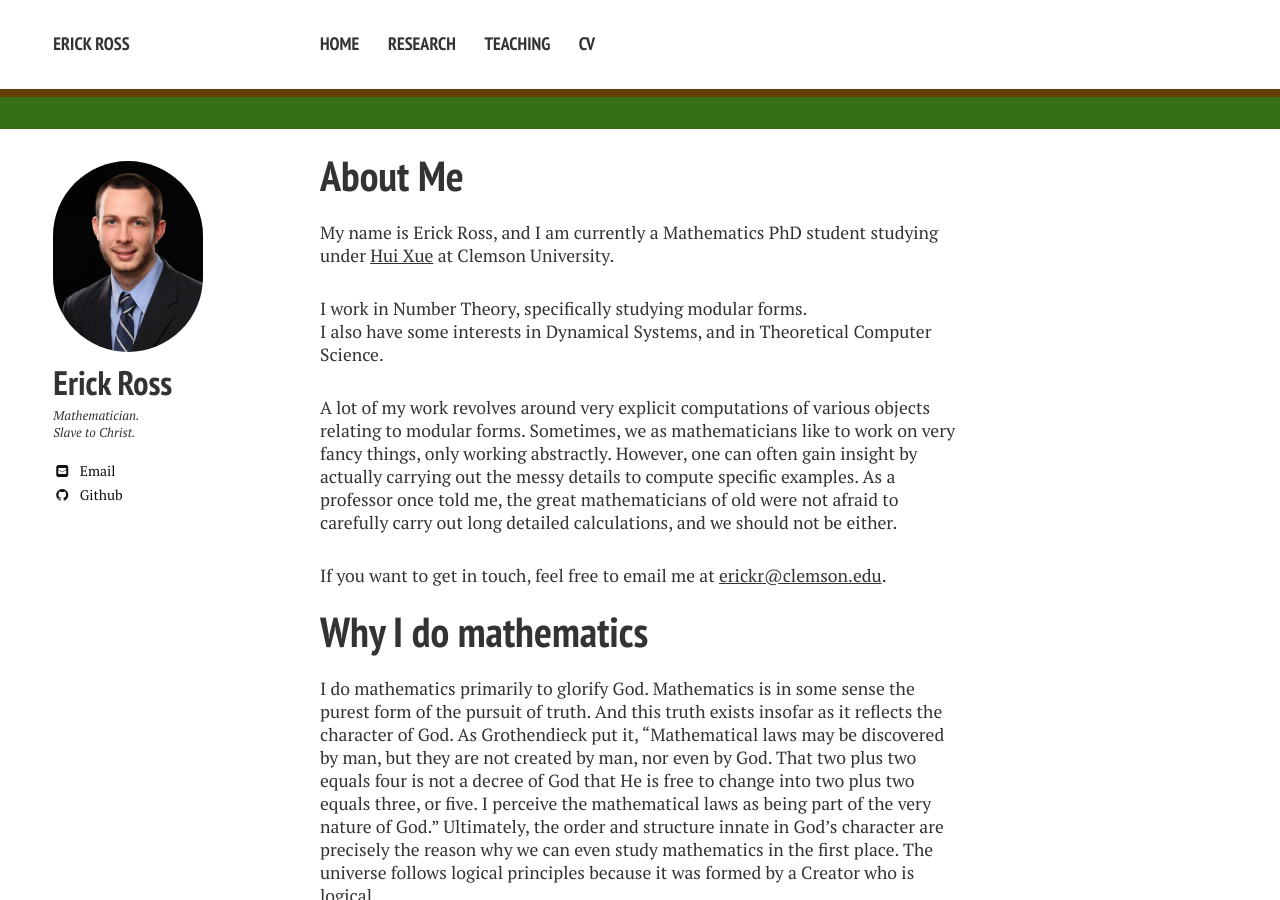
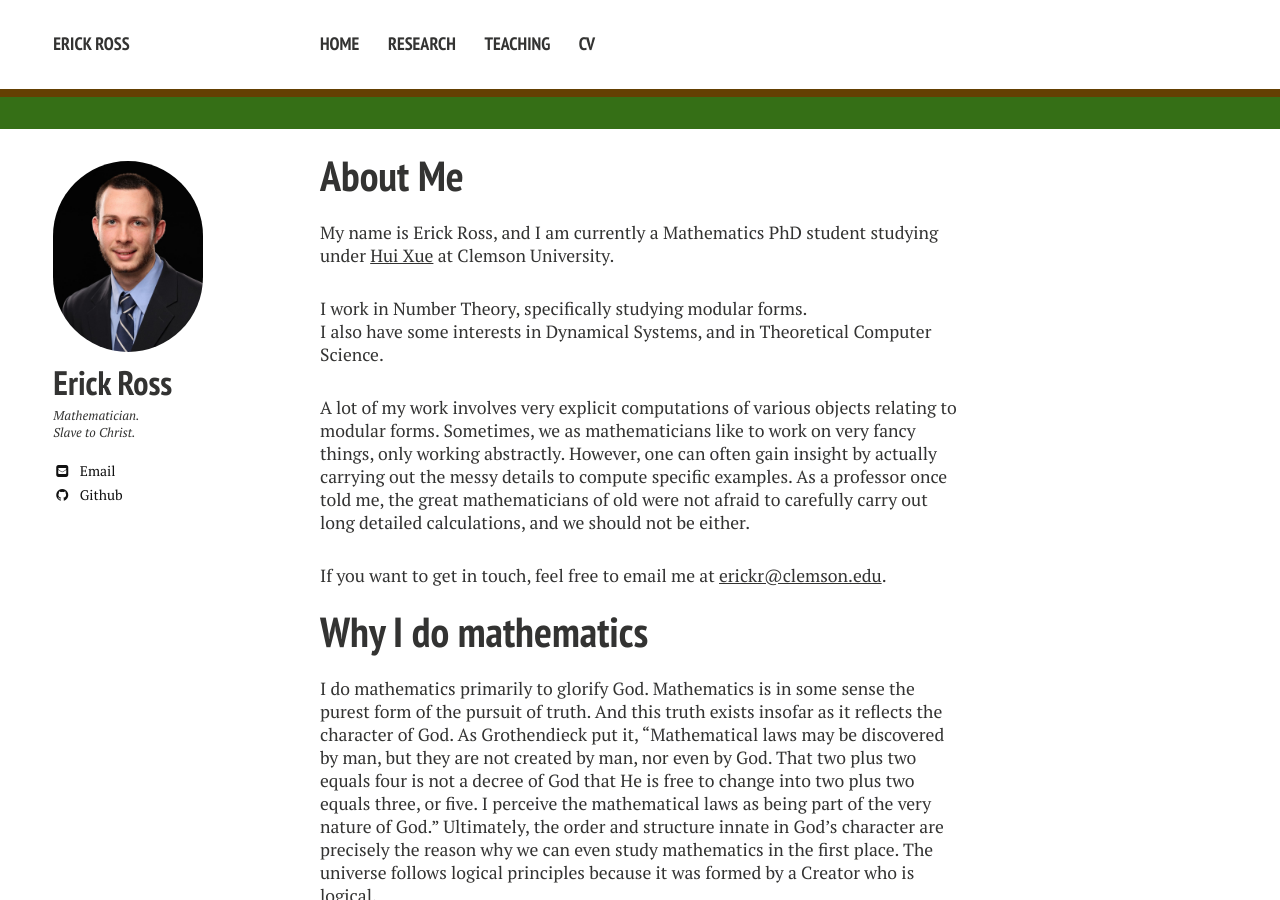
Before and after one commit to erick-ross/erick-ross.github.io, a Jekyll site: the page built from index.md, in a window 1280 px wide and 900 px high. Built offline with Jekyll 4.4.1, drawn with Linux system fonts in a browser that asks for light colours; nearby versions of some CDN libraries.

Commit message:
some setup

```diff
--- a/index.md
+++ b/index.md
@@ -9,7 +9,7 @@ My name is Erick Ross, and I am currently a Mathematics PhD student studying und
 
 I work in Number Theory, specifically studying modular forms.<br>I also have some interests in Dynamical Systems, and in Theoretical Computer Science.
 
-A lot of my work revolves around very explicit computations of various objects relating to modular forms. Sometimes, we as mathematicians like to work on very fancy things, only working abstractly. However, one can often gain insight by actually carrying out the messy details to compute specific examples. As a professor once told me, the great mathematicians of old were not afraid to carefully carry out long detailed calculations, and we should not be either.
+A lot of my work involves very explicit computations of various objects relating to modular forms. Sometimes, we as mathematicians like to work on very fancy things, only working abstractly. However, one can often gain insight by actually carrying out the messy details to compute specific examples. As a professor once told me, the great mathematicians of old were not afraid to carefully carry out long detailed calculations, and we should not be either.
 
 If you want to get in touch, feel free to email me at [erickr@clemson.edu](mailto:erickr@clemson.edu).
 
```
